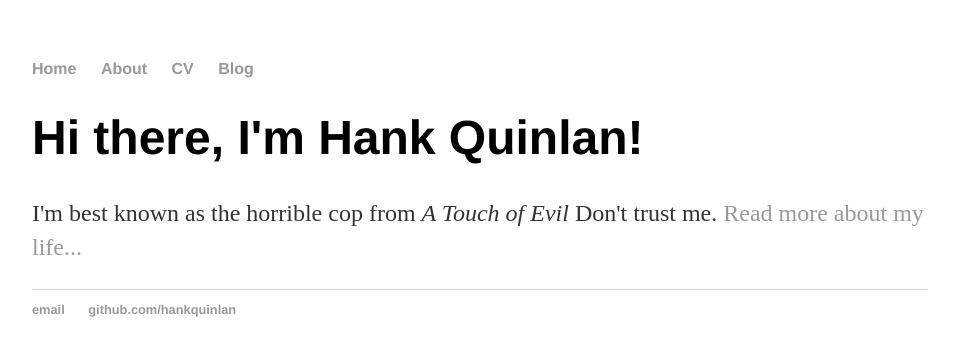
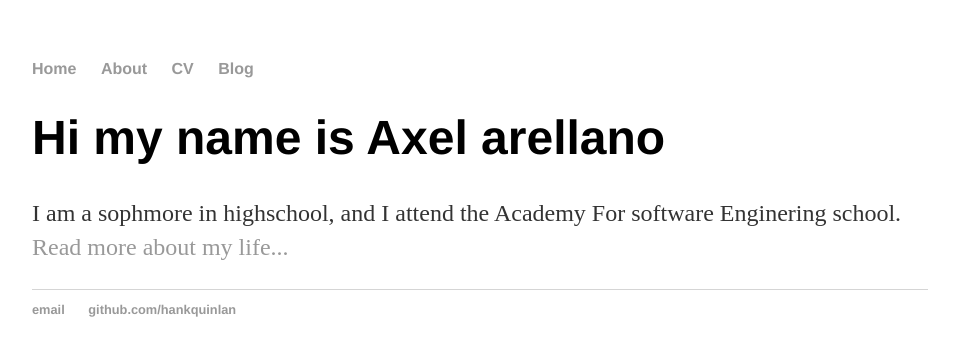
Before and after one commit to axela1063/axela1063.github.io, a Jekyll site: the page built from index.html, in a window 1280 px wide. Shown: the top 356 px of the page, without its empty margins (160-1115 px from the left). Built offline with Jekyll 4.4.1, drawn with Linux system fonts in a browser that asks for light colours.

Commit message:
Update index.html

```diff
--- a/index.html
+++ b/index.html
@@ -1,8 +1,8 @@
 ---
 layout: default
-title: Hank Quinlan, Horrible Cop
+title: Axel arellano
 ---
 <div class="blurb">
-	<h1>Hi there, I'm Hank Quinlan!</h1>
-	<p>I'm best known as the horrible cop from <em>A Touch of Evil</em> Don't trust me. <a href="/about">Read more about my life...</a></p>
+	<h1>Hi my name is Axel arellano</h1>
+	<p>I am a sophmore in highschool, and I attend the Academy For software Enginering school. <a href="/about">Read more about my life...</a></p>
 </div><!-- /.blurb -->
```
